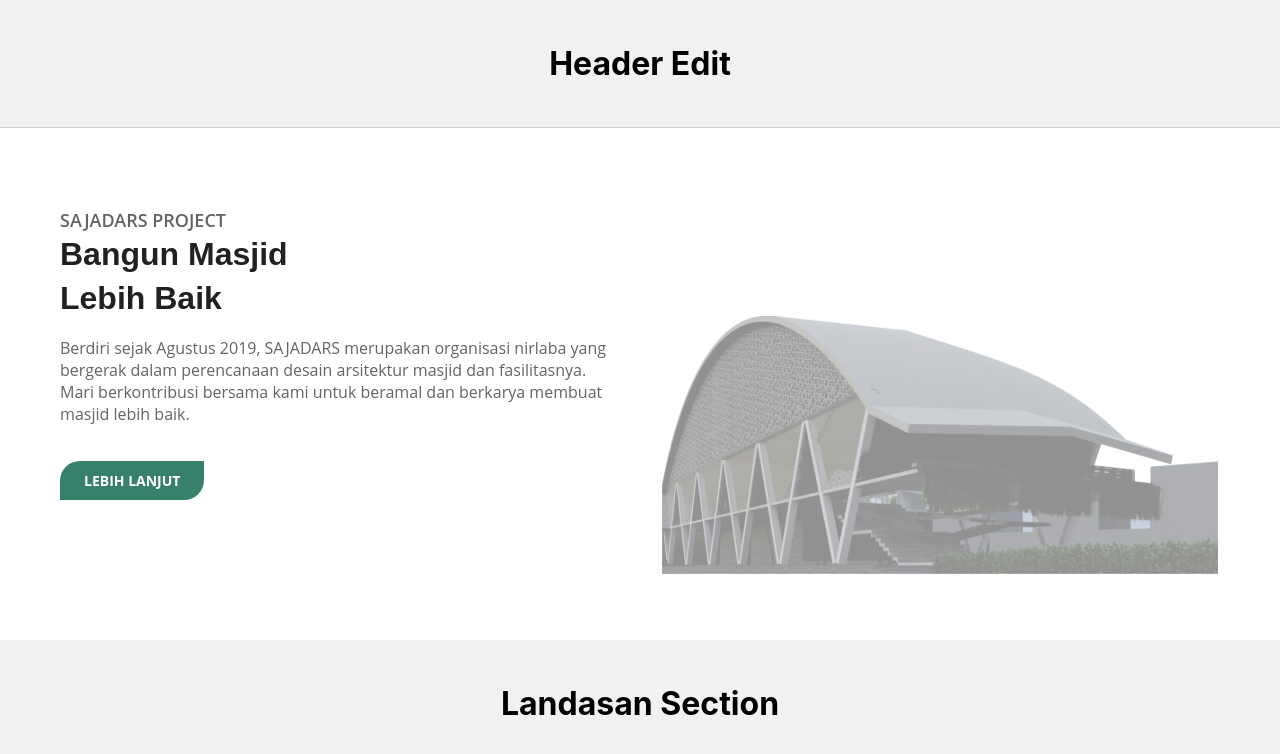
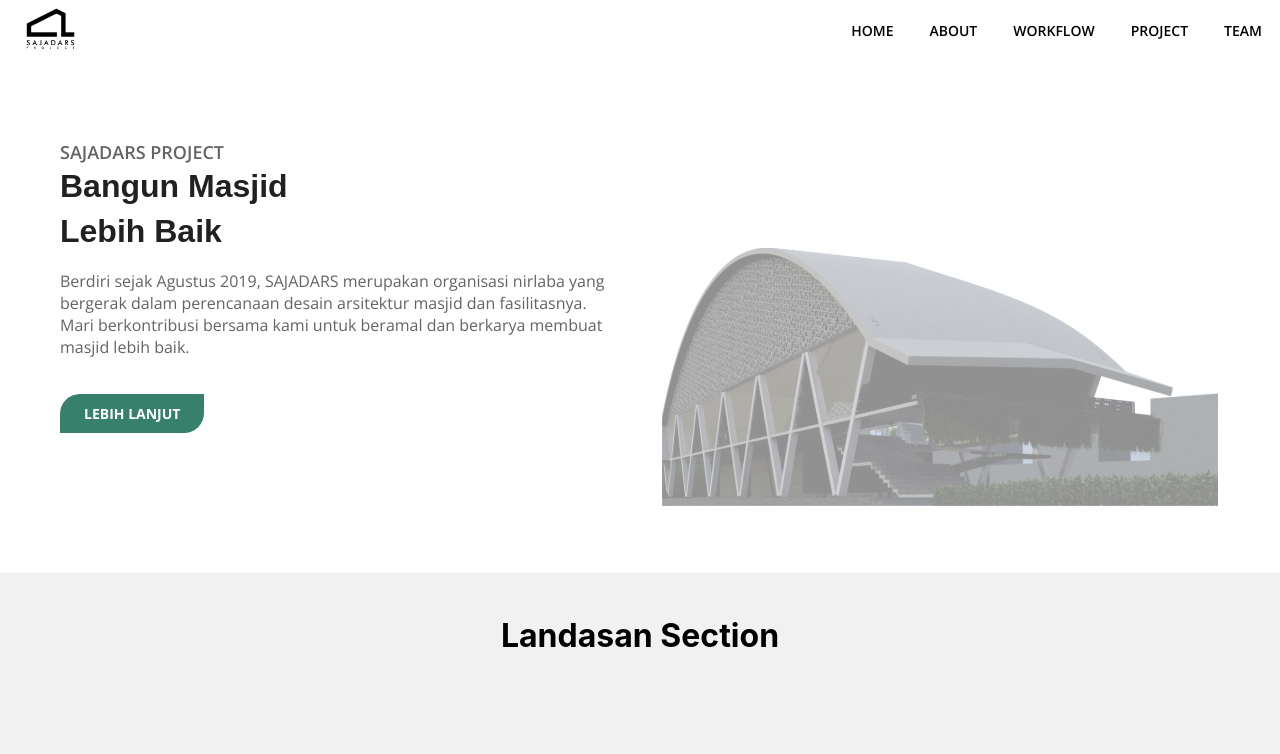
Before and after one commit to muhidayat03/sajadars-web, a React (Create React App) app: page / in a window 1280 px wide. Shown: the top 754 px of the page. Built offline with nearby package versions, Linux system fonts and the light colour scheme.

Commit message:
add header component

```diff
--- a/package.json
+++ b/package.json
@@ -10,6 +10,7 @@
     "react": "^17.0.1",
     "react-dom": "^17.0.1",
     "react-scripts": "4.0.2",
+    "react-scroll": "^1.8.1",
     "styled-components": "^5.2.1",
     "web-vitals": "^1.0.1"
   },
--- a/src/App.css
+++ b/src/App.css
@@ -0,0 +1 @@
+@import url("https://fonts.googleapis.com/css2?family=Open+Sans:ital,wght@0,300;0,400;0,600;0,700;0,800;1,300;1,400;1,600;1,700;1,800&display=swap");
--- a/src/App.js
+++ b/src/App.js
@@ -10,6 +10,8 @@ import Footer from './components/Footer';
 import AOS from 'aos';
 import 'aos/dist/aos.css';
 import './App.css';
+import { Element } from "react-scroll";
+
 
 
 function App() {
@@ -20,14 +22,26 @@ function App() {
     })
   }, []);
   return (
-    <div style={{ maxWidth: 1280, margin: 'auto' }}>
+    <div>
       <Header />
+      <div style={{ paddingTop: 60 }}>
+        <Element name="banner-section" className="element">
           <BannerSection />
+        </Element>
+        <Element name="about-section" className="element">
           <LandasanSection />
+        </Element>
+        <Element name="workflow-section" className="element">
           <WorkSection />
+        </Element>
+        <Element name="project-section" className="element">
           <ProjectSection />
+        </Element>
+        <Element name="team-section" className="element">
           <TeamSection />
+        </Element>
         <YoutubeSection />
+      </div>
       <Footer />
     </div>
   );
--- a/src/components/Header.js
+++ b/src/components/Header.js
@@ -1,16 +1,44 @@
 
 import { Row, Col } from './Grid';
 import styled from 'styled-components';
+import LogoImage from '../assets/logo.png';
+import { Link, animateScroll as scroll } from "react-scroll";
+import LinkComponent from './LinkComponent'
 
 
 
 const Header = () =>
-  <Section>
-    <Row>
-      <Col>
-        <h1>Header Edit</h1>
-      </Col>
-    </Row>
+  <Section >
+    <Navbar class="navigation">
+      {/* <button aria-expanded="false" aria-controls="menu">
+        <svg id="i-menu" aria-label="Menu" viewBox="0 0 32 32" width="16" height="16" fill="none" stroke="#fff" stroke-linecap="round" stroke-linejoin="round" stroke-width="6.25%">
+          <path d="M4 8 L28 8 M4 16 L28 16 M4 24 L28 24"></path>
+        </svg>
+      </button> */}
+      <ImageContainer>
+        <LinkComponent to="banner-section">
+          <img src={LogoImage} alt='logo' height={50} />
+        </LinkComponent>
+      </ImageContainer>
+
+      <Menu>
+        <StyledLink to="banner-section">
+          HOME
+        </StyledLink>
+        <StyledLink to="about-section">
+          ABOUT
+        </StyledLink>
+        <StyledLink to="workflow-section">
+          WORKFLOW
+        </StyledLink>
+        <StyledLink to="project-section">
+          PROJECT
+        </StyledLink>
+        <StyledLink to="team-section">
+          TEAM
+        </StyledLink>
+      </Menu>
+    </Navbar>
   </Section>
 
 export default Header;
@@ -18,6 +46,49 @@ export default Header;
 
 const Section = styled.div`
   width: 100%;
-  background-color: #f1f1f1;
-  border-bottom: 1px solid #ccc;
+  position: fixed;
+  background-color: white;
+  z-index: 99;
+`;
+
+const ImageContainer = styled.div`
+  display: flex;
+  align-items: center;
+  padding: 0 20px;
+`;
+const Navbar = styled.nav`
+  max-width: 1280px;
+  height: 60px;
+  margin: auto;
+  display: flex;
+  justify-content: space-between;
+  align-items: stretch;
+  .navigation button {display: none }
+`;
+
+const Menu = styled.div`
+  display: flex;
+  align-items: center;
+  justify-content: flex-end;
+  margin: 0;
 `
+const Test = styled.div`
+  color: red;
+`;
+
+
+const StyledLink = styled(LinkComponent)`
+    font-style: normal;
+    font-family: "Open Sans", sans-serif;
+    font-weight: 600;
+    font-size: 14px;
+    margin: 0 4px;
+    pointer-events: all;
+    padding: 8px 14px;
+    border-radius: 2em;
+    transition:background .25s ease-out;
+    :hover, :focus {
+      font-weight: bold;
+    }
+
+`;
--- /dev/null
+++ b/src/components/LinkComponent.js
@@ -0,0 +1,21 @@
+
+import { Link } from "react-scroll";
+
+
+const LinkComponent = ({ to, children, ...props }) => <Link
+  {...props}
+  activeClass="active"
+  to={to}
+  spy={true}
+  smooth={true}
+  duration={500}
+  offset={-60}
+  style={{ cursor: 'pointer' }}
+>
+  {children}
+</Link>
+
+
+
+
+export default LinkComponent;
--- a/src/index.css
+++ b/src/index.css
@@ -5,9 +5,10 @@ body {
     sans-serif;
   -webkit-font-smoothing: antialiased;
   -moz-osx-font-smoothing: grayscale;
-
   /* background-color: #f1f1f1; */
 }
+
+
 
 code {
   font-family: source-code-pro, Menlo, Monaco, Consolas, "Courier New",
--- a/src/pages/home/BannerSection.js
+++ b/src/pages/home/BannerSection.js
@@ -2,11 +2,14 @@ import { Row, Col } from "../../components/Grid";
 import styled from "styled-components";
 import BannerImage from "../../assets/banner_image.svg";
 import Button from "../../components/Button";
-import { Title, BigTitle, Paragraph } from "../../components/Typography"
+import { Title, BigTitle, Paragraph } from "../../components/Typography";
+import LinkComponent from '../../components/LinkComponent'
+
+
 
 const Header = () => (
-  <Section>
-    <Row direction='row-reverse' align='flex-end'>
+  <Section id='banner-section'>
+    <StyledRow direction='row-reverse' align='flex-end'>
       <RightContainer lg={2} md={1} sm={1}>
         <div style={{ paddingTop: 40 }}>
           <Image data-aos="zoom-in" data-aos-anchor-placement="center-bottom" src={BannerImage} alt="Banner" />
@@ -21,9 +24,11 @@ const Header = () => (
           fasilitasnya. Mari berkontribusi bersama kami untuk beramal dan
           berkarya membuat masjid lebih baik.
           </Paragraph>
-        <StyledButton data-aos="fade-right" data-aos-delay="400" data-aos-anchor-placement="center-bottom">LEBIH LANJUT</StyledButton>
+        <LinkComponent to='about-section'>
+          <StyledButton data-aos="fade-right" data-aos-delay="400" data-aos-anchor-placement="center-bottom">LEBIH LANJUT</StyledButton>
+        </LinkComponent>
       </LeftContainer>
-    </Row>
+    </StyledRow>
   </Section >
 );
 
@@ -61,3 +66,8 @@ const StyledButton = styled(Button)`
     margin-bottom: 20px;
   }
 `;
+
+const StyledRow = styled(Row)`
+  max-width: 1280px;
+  margin: auto;
+`;
```
Also changed, not shown: src/assets/logo.png (added), 1 other file (tests, documents, lock files or other folders). Lines whose indentation alone changed are shown as unchanged.
